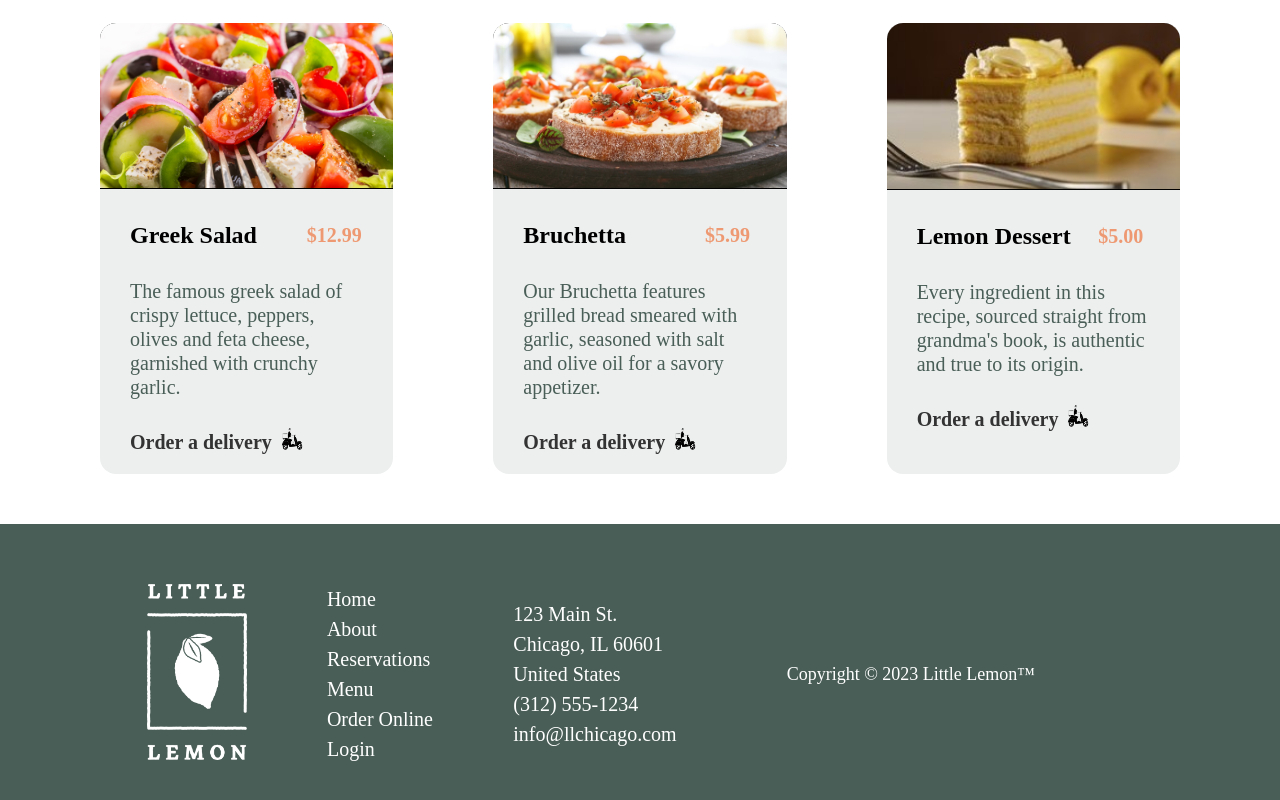
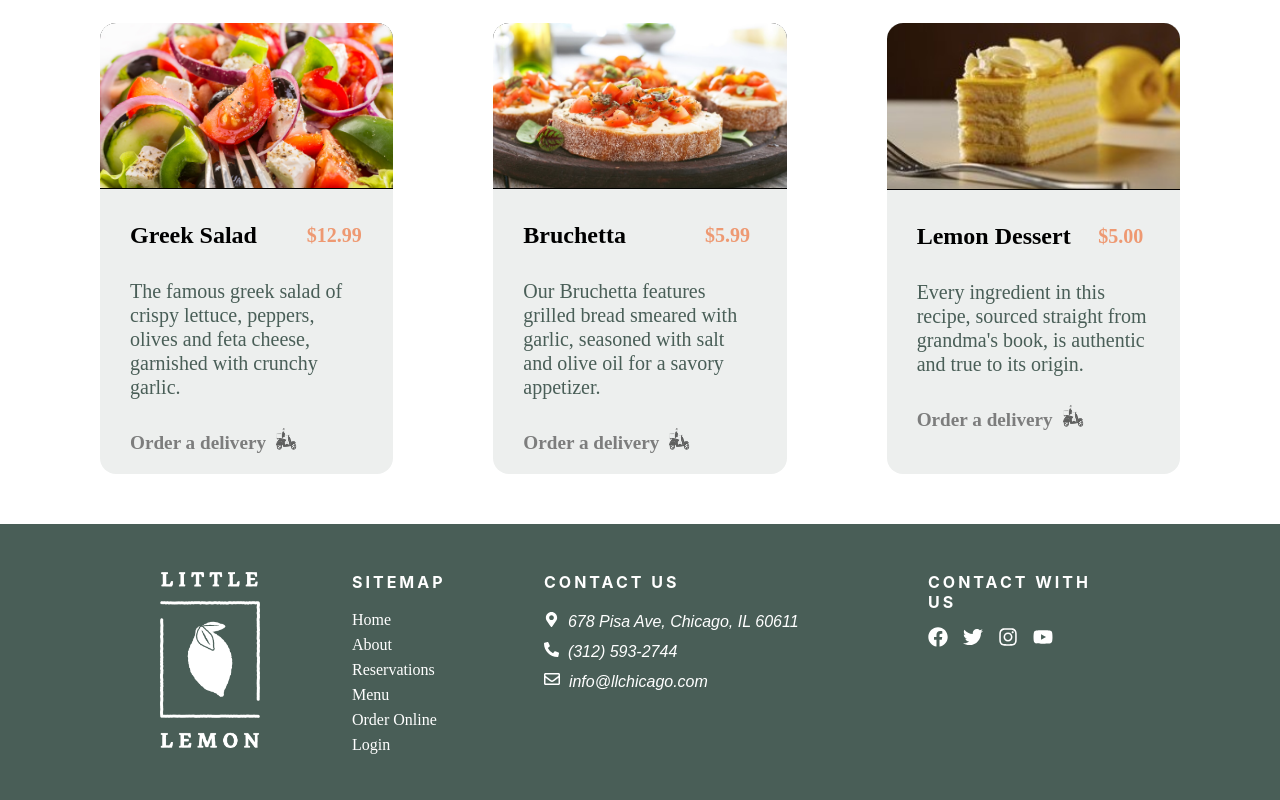
Before and after one commit to khuzaima-56/little_lemon, a React (Create React App) app: page / in a window 1280 px wide. Shown: the part 677-1477 px from the top of the page. Built offline with nearby package versions, Linux system fonts and the light colour scheme.

Commit message:
Changed footer Styling

```diff
--- a/package.json
+++ b/package.json
@@ -6,8 +6,10 @@
     "@testing-library/jest-dom": "^5.16.5",
     "@testing-library/react": "^13.4.0",
     "@testing-library/user-event": "^13.5.0",
+    "babel-plugin-macros": "^3.1.0",
     "react": "^18.2.0",
     "react-dom": "^18.2.0",
+    "react-icons": "^4.8.0",
     "react-router-dom": "^6.10.0",
     "react-scripts": "5.0.1",
     "web-vitals": "^2.1.4"
--- a/public/index.html
+++ b/public/index.html
@@ -3,6 +3,7 @@
   <head>
     <meta charset="utf-8" />
     <link rel="icon" href="%PUBLIC_URL%/favicon.ico" />
+    <link href="https://fonts.googleapis.com/icon?family=Material+Icons" rel="stylesheet">
     <meta name="viewport" content="width=device-width, initial-scale=1" />
     <meta name="theme-color" content="#000000" />
     <meta
--- a/src/Components/Footer.js
+++ b/src/Components/Footer.js
@@ -1,39 +1,101 @@
-import Logo from '../Assets/footerlogo.png'
+import Logo from "../Assets/footerlogo.png";
+import { Link } from "react-router-dom";
+import {
+  FaMapMarkerAlt,
+  FaPhoneAlt,
+  FaRegEnvelope,
+  FaFacebook,
+  FaTwitter,
+  FaInstagram,
+  FaYoutube
+} from "react-icons/fa";
+function Footer() {
+  const style = {
+    width: "100px",
+    height: "auto",
+  };
 
-function Footer () {
-    const style= {
-        width: '100px',
-        height: 'auto',
-    }
+  const handleClick = () => {
+    window.scrollTo({
+      top: 0,
+      behavior: "smooth",
+    });
+  };
+
   return (
     <footer>
       <div>
-          <img className="chefs_im" style={style} src={Logo} alt='Logo' />
+        <img className="chefs_im" style={style} src={Logo} alt="Logo" />
       </div>
       <ul className="nav_links">
-          <li>Home</li>
-          <li>About</li>
-          <li>Reservations</li>
-          <li>Menu</li>
-          <li>Order Online</li>
-          <li>Login</li>
+        <h4 className="sitemap">SITEMAP</h4>
+        <li>
+          <Link onClick={handleClick} to="/">
+            Home
+          </Link>
+        </li>
+        <li>
+          <Link onClick={handleClick} to="/about">
+            About
+          </Link>
+        </li>
+        <li>
+          <Link onClick={handleClick} to="/booking">
+            Reservations
+          </Link>
+        </li>
+        <li>
+          <Link onClick={handleClick} to="/menu">
+            Menu
+          </Link>
+        </li>
+        <li>
+          <Link onClick={handleClick} to="/order">
+            Order Online
+          </Link>
+        </li>
+        <li>
+          <Link onClick={handleClick} to="/">
+            Login
+          </Link>
+        </li>
       </ul>
 
       <article className="contact">
+        <h4 className="sitemap">CONTACT US</h4>
         <div className="address">
-            <p>123 Main St. </p>
-            <p>Chicago, IL 60601 </p>
-            <p>United States</p>
+          <p>
+            <FaMapMarkerAlt fontSize={15} />
+            &nbsp; 678 Pisa Ave, Chicago, IL 60611
+          </p>
         </div>
 
-          <p className="cell">(312) 555-1234</p>
+        <p className="cell">
+          <FaPhoneAlt fontSize={15} />
+          &nbsp; (312) 593-2744
+        </p>
 
-          <p className="email">info@llchicago.com</p>
+        <p className="email">
+          <FaRegEnvelope fontSize={16} />
+          &nbsp; info@llchicago.com
+        </p>
       </article>
 
-        <p className="copyrights">
-          Copyright © 2023 Little Lemon™
-        </p>
+      <article className="social">
+        <h4 className="sitemap">CONTACT WITH US</h4>
+        <a href="https://www.facebook.com/">
+          <FaFacebook color="white" fontSize={20} className="icon" />
+        </a>
+        <a href="https://www.twitter.com/">
+          <FaTwitter color="white" fontSize={20} className="icon" />
+        </a>
+        <a href="https://www.instagram.com/">
+          <FaInstagram color="white" fontSize={20} className="icon" />
+        </a>
+        <a href="https://www.youtube.com/">
+          <FaYoutube color="white" fontSize={20} className="icon" />
+        </a>
+      </article>
     </footer>
   );
 }
--- a/src/Styles/footer.css
+++ b/src/Styles/footer.css
@@ -2,36 +2,42 @@
 footer {
   background-color: #495E57;
   grid-column: 1/ span 12;
+  padding-inline: 10rem;
   height: 300px;
   display: grid;
-  grid-template-columns: 1fr 1fr 1fr 2fr;
-  grid-gap: 10px;
+  padding-block: 3rem;
+  grid-template-columns: 1fr 1fr 2fr 1fr;
   width: 100%;
+  place-items: start;
 }
 
 footer > div {
-align-self: center;
-justify-self: end;
+  align-self: start;
 }
 
-.nav_links {
+.nav_links  > li {
   list-style-type: none;
-  align-self: center;
-  justify-self: center;
-  line-height: 30px;
-  font-family: 'Karla';
-  font-size: 20px;
-  color: white;
+  line-height: 25px;
+  font-size: 1rem;
 }
 
-.contact {
-  font-family: 'Karla';
-  font-size: 20px;
+.nav_links > li > a {
+  text-decoration: none;
+  color: white;
+  font-family: Karla;
+  transition: .2s linear;
+}
+
+.nav_links > li > a:hover {
+  color: yellow;
+}
+
+.address, .cell, .email {
+  font-family: Karla, sans-serif;
+  font-size: 1rem;
   line-height: 30px;
-  padding-right:100px ;
-  align-self: center;
-  justify-self: start;
   color: white;
+  font-style: italic;
 }
 
 .copyrights {
@@ -43,3 +49,17 @@ justify-self: end;
   justify-self: start;
   color: white;
 }
+
+.sitemap {
+  color: white;
+  letter-spacing: 3px;
+  padding-bottom: 15px;
+}
+
+.social > a {
+  padding-right: 15px;
+}
+
+.icon {
+  cursor: pointer;
+}
--- a/src/Styles/specials.css
+++ b/src/Styles/specials.css
@@ -76,13 +76,15 @@
 }
 
 .order {
-  font-family: 'Karla';
+  font-family: Karla;
   font-weight: 700;
-  font-size: 20px;
+  font-size: 1.2rem;
   color: #333333;
   padding-left: 30px;
   padding-top: 20px;
   padding-bottom: 20px;
+  opacity: 60%;
+  cursor: pointer;
 }
 
 .bike {
```
Also changed, not shown: 1 other file (tests, documents, lock files or other folders). Lines whose indentation alone changed are shown as unchanged.
